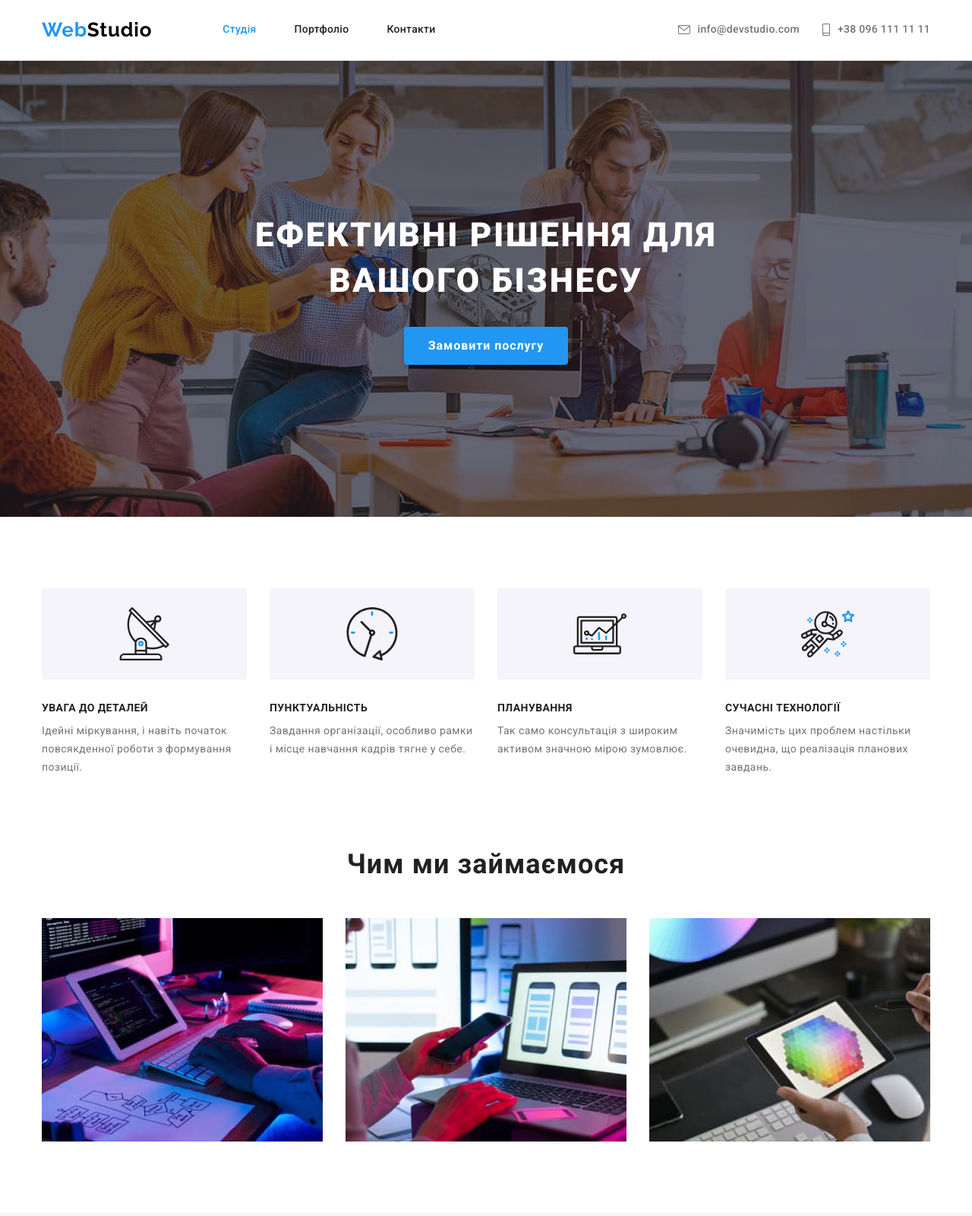
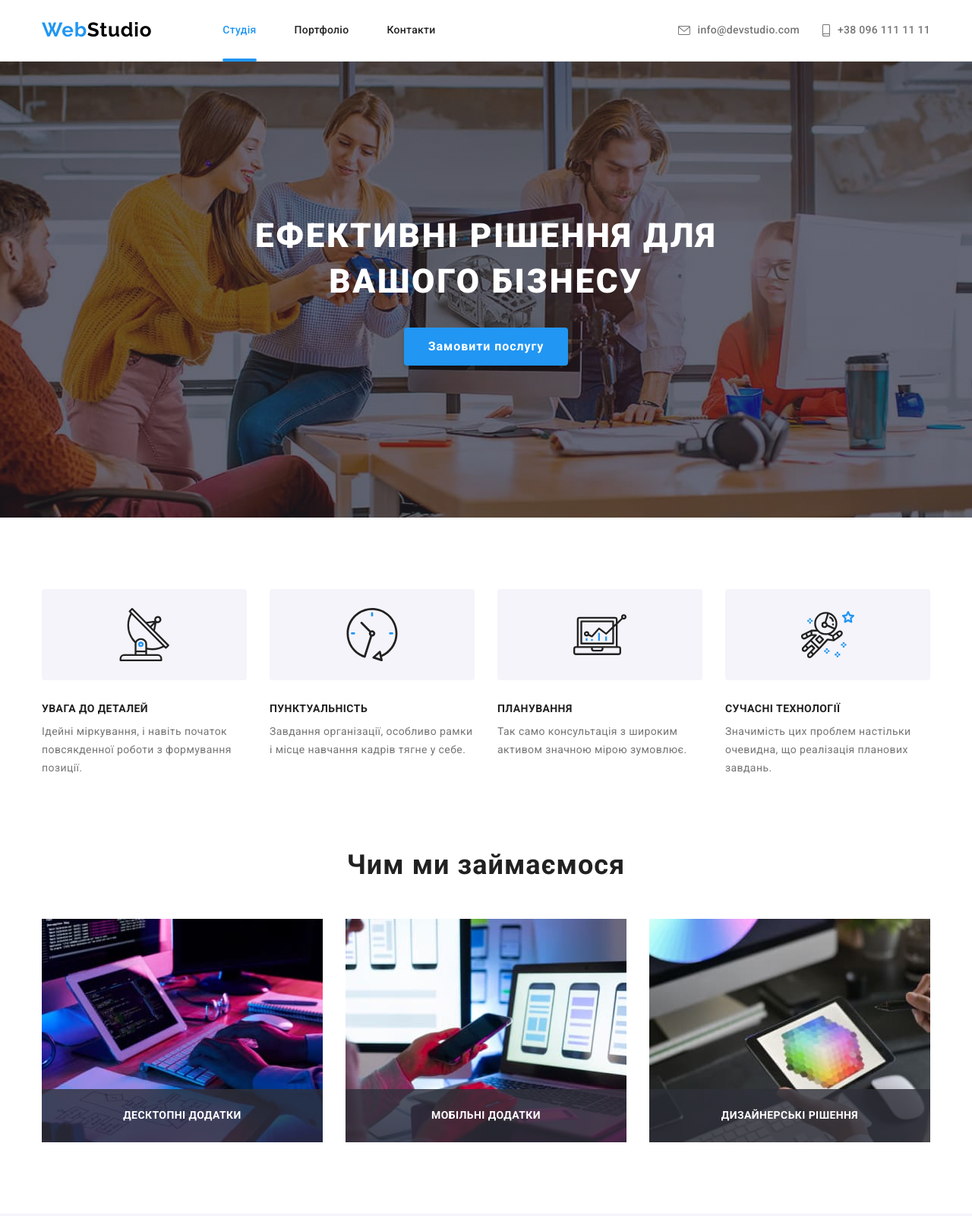
Before and after one commit to Karinkarllina/goit-markup-hw-05, a plain HTML site: page index.html in a window 1280 px wide. Shown: the top 1600 px of the page at 76% size. Drawn offline with nearby package versions, Linux system fonts and the light colour scheme.

Commit message:
ДЗ-5
Протфоліо

```diff
--- a/css/styles.css
+++ b/css/styles.css
@@ -14,6 +14,8 @@
     --title-background-color: #F5F4FA;
     --secondary-background-color: #2F303A;
     --primary-icon-color: #AFB1B8;
+    --tra: 250ms cubic-bezier(0.4, 0, 0.2, 1);
+
 
 }
 
@@ -85,8 +87,8 @@ body {
 }
 
 .header {
-    padding-top: 24px;
-    padding-bottom: 24px;
+    /* padding-top: 24px;
+    padding-bottom: 24px; */
     border-bottom: 1px solid #ECECEC;
 }
 
@@ -99,6 +101,8 @@ body {
     letter-spacing: 0.03em;
     text-decoration: none;
     margin-right: 93px;
+    padding-top: 24px;
+    padding-bottom: 25px;
 }
 
 .studio {
@@ -114,12 +118,32 @@ body {
     letter-spacing: 0.02em;
     text-decoration: none;
     display: block;
+    transition: color var(--tra);
+    position: relative;
+    padding-top: 32px;
+    padding-bottom: 32px;
 }
+
 
 .site-nav .link:hover,
 .site-nav .link:focus {
     color: var(--accent-color);
 }
+
+
+.site-nav .link.current::after {
+    content: '';
+    position: absolute;
+    display: block;
+    width: 100%;
+    height: 4px;
+    background-color: var(--accent-color);
+    border-radius: 2px;
+    bottom: -1px;
+    /* left: 0; */
+}
+
+
 
 .contact .link {
     color: var(--primary-text-color);
@@ -128,6 +152,9 @@ body {
     line-height: 1.14;
     letter-spacing: 0.02em;
     text-decoration: none;
+    transition: color var(--tra);
+    padding-top: 32px;
+    padding-bottom: 32px;
 }
 
 .contact .link:hover,
@@ -265,6 +292,7 @@ body {
 
 .images-list {
     width: calc((100% - 60px) / 3);
+
 }
 
 .work-wrap {
@@ -280,6 +308,28 @@ body {
     margin-bottom: 50px;
 }
 
+.images-text {
+    font-size: 14px;
+    line-height: 1.14;
+    text-align: center;
+    letter-spacing: 0.03em;
+    text-transform: uppercase;
+    margin-top: 27px;
+    margin-bottom: 27px;
+    color: var(--primary-white-color);
+}
+
+.text-wrap {
+    width: 370px;
+    min-height: 70px;
+    background: rgba(47, 48, 58, 0.8);
+    position: absolute;
+    bottom: 0;
+}
+
+.images-list {
+    position: relative;
+}
 
 
 /* --------------------------------------------------------- */
@@ -343,6 +393,7 @@ body {
     background-color: var(--primary-white-color) ;
     border-radius: 50%;
     fill: var(--primary-icon-color);
+    transition: fill var(--tra), background-color var(--tra);
 }
 
 .social-link:hover,
@@ -384,6 +435,7 @@ body {
 .partner-icons {
     display: flex;
     fill: var(--primary-icon-color);
+    transition: fill var(--tra);
 }
 
 .partner-link {
@@ -394,6 +446,7 @@ body {
     border-radius: 4px;
     align-items: center;
     justify-content: center;
+    transition: border-color var(--tra);
 }
 
 .partner-link:hover,
@@ -438,6 +491,7 @@ body {
     letter-spacing: 0.03em;
     font-style: normal;
     text-decoration: none;
+    transition: color var(--tra);
 }
 
 .address:hover,
@@ -452,6 +506,7 @@ body {
     letter-spacing: 0.03em;
     font-style: normal;
     text-decoration: none;
+    transition: color var(--tra);
 }
 
 .contact-footer:hover,
@@ -490,6 +545,7 @@ body {
     background-color: rgba(255, 255, 255, 0.1);
     border-radius: 50%;
     fill: var(--primary-white-color);
+    transition: background-color var(--tra);
 
 }
 
@@ -535,6 +591,7 @@ body {
     cursor: pointer;
     padding: 6px 25px;
     border-radius: 4px;
+    transition: color var(--tra), background-color var(--tra), box-shadow var(--tra);
 }
 
 .filter .button:hover,
@@ -557,6 +614,7 @@ body {
 
 .work-iteam {
     width: calc((100% - 60px) / 3);
+    transition: box-shadow var(--tra);
 }
 
 
--- a/index.html
+++ b/index.html
@@ -17,13 +17,13 @@
             <a href="./index.html" class="logo">Web<span class="studio">Studio</span></a>
             <ul class="site-nav list">
                 <li>
-                    <a href="./index.html" class="link current">Студія</a>
+                    <a href="./index.html" class="link link-header current">Студія</a>
                 </li>
                 <li>
-                    <a href="./portfolio.html" class="link">Портфоліо</a>
+                    <a href="./portfolio.html" class="link link-header">Портфоліо</a>
                 </li>
                 <li>
-                    <a href="#" class="link">Контакти</a>
+                    <a href="#" class="link link-header">Контакти</a>
                 </li>
             </ul>
         </nav>
@@ -111,12 +111,21 @@
             <ul class="list iteam-wrap">
                 <li class="images-list">
                     <img src="./images/desktop.jpg" alt="Десктопні додатки" width="370">
+                    <div class="text-wrap">
+                        <h3 class="images-text">Десктопні додатки</h3>
+                    </div>
                 </li>
                 <li class="images-list">
                     <img src="./images/mobile.jpg" alt="Мобільні додатки" width="370">
+                    <div class="text-wrap">
+                        <h3 class="images-text">Мобільні додатки</h3>
+                    </div>
                 </li>
                 <li class="images-list">
                     <img src="./images/design.jpg" alt="Дизайнерські рішення" width="370">
+                    <div class="text-wrap">
+                    <h3 class="images-text">Дизайнерські рішення</h3>
+                    </div>
                 </li>
             </ul>
             </div>
```
